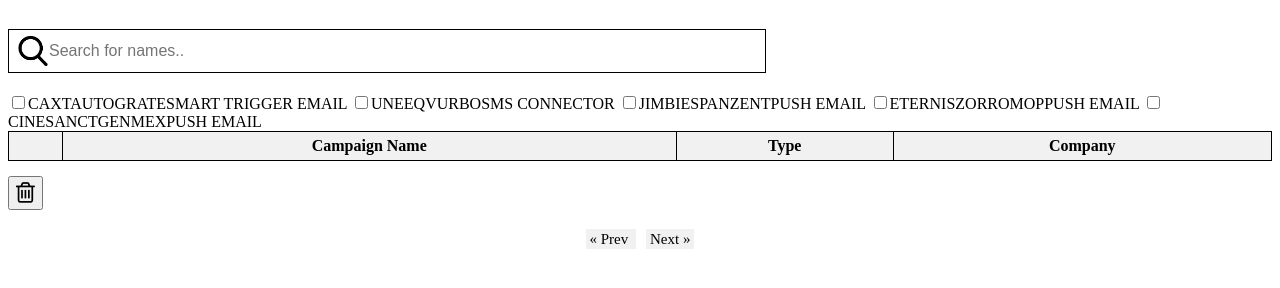
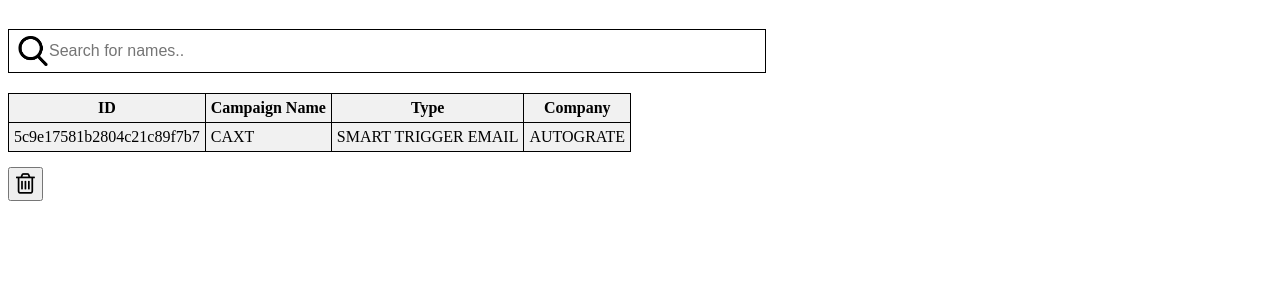
Before and after one commit to lohi212/Campaign_listing, a website: page public/index.html in a window 1280 px wide. Shown: the part 108-396 px from the top of the page. Drawn offline with Linux system fonts and the light colour scheme.

Commit message:
Dynamic row and cell creation

```diff
--- a/public/app.js
+++ b/public/app.js
@@ -3,7 +3,7 @@ displayjson();
 pager.init();
 pager.showPageNav('pager', 'pageNavPosition');
 pager.showPage(1);
- function displayjson()
+ /*function displayjson()
  {
 
 	 let url="http://localhost:1234/data.json";
@@ -28,7 +28,64 @@ pager.showPage(1);
 
 
 	});
- }
+ }*/
+
+ function displayjson()
+{
+	var arrHead = new Array();
+    arrHead = ['ID', 'Campaign Name', 'Type', 'Company'];
+
+    //declaring variable with create method
+    var dataTbl=document.createElement('table');
+    var row=document.createElement('tr');
+
+	row = dataTbl.insertRow(-1);
+	for (var h = 0; h < arrHead.length; h++)
+	{
+        var head = document.createElement('th'); // the header object.
+        head.innerHTML = arrHead[h];
+        row.appendChild(head);
+		dataTbl.appendChild(row);
+		dataTbl.setAttribute("border","1");
+		tbl.appendChild(dataTbl);
+    }
+
+	let url="http://localhost:1234/data.json";
+
+	fetch(url)
+	.then(response => response.json())
+	.then(data => {
+		var tablecontents = "";
+
+		var t=document.getElementById('dataTbl');
+
+		for (var i = 0; data[i]!==null; i ++)
+			{
+				row = dataTbl.insertRow(i-1);
+
+				var j=0;
+				for(x in data[i])
+				{
+					var col=document.createElement('td');col = row.insertCell(j-1);j++;
+					col.innerHTML = data[i][x];row.appendChild(col);
+
+					console.log(data[i][x]);
+				}
+
+
+				t.appendChild(row);
+				t.setAttribute("border","1");
+				tbl.appendChild(t);
+
+			}
+
+
+	});
+
+
+
+}
+
  function Pager(tableName, itemsPerPage) {
 	this.tableName = tableName;
 	this.itemsPerPage = itemsPerPage;
--- a/public/index.html
+++ b/public/index.html
@@ -12,19 +12,9 @@
 <h1>Campaign listing page</h1>
 <input type="search" id="myInput" onkeyup="searchFunction()" placeholder="Search for names.." >
 
-<table id="dataTbl" width=100%>
-  <tr>
-    <!--<th><input type="checkbox" name="delall"></th>-->
-	<th></th>
-    <th>Campaign Name</th>
-	<th>Type</th>
-	<th>Company</th>
 
-  </tr>
-	<div id="tablespace"></div>
 
-</table>
-
+<div id="tbl" ></div>
 <button style="font-size:24px" onclick="deleteRows()"><i class="fa fa-trash-o"></i></button>
 
 <div id="pageNavPosition" style="padding-top: 20px" align="center">
```
